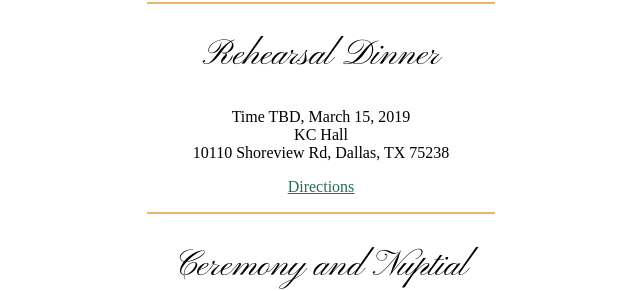
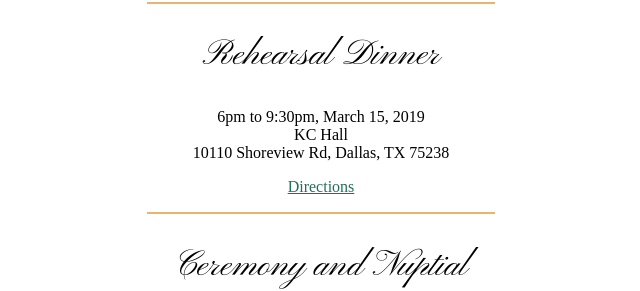
Before and after one commit to breckenedge/meowiedintexas.com, a Jekyll site: the page built from index.html, in a window 1280 px wide and 900 px high, scrolled down 657 px. Shown: the part 152-443 px from the top of the window, without its empty margins (319-959 px from the left). Built offline with Jekyll 4.4.1, drawn with Linux system fonts in a browser that asks for light colours.

Commit message:
Add times to rehearsal dinner

```diff
--- a/index.html
+++ b/index.html
@@ -9,7 +9,7 @@ layout: default
   <h2>Rehearsal Dinner</h2>
 
   <p>
-  Time TBD, March 15, 2019<br>
+  6pm to 9:30pm, March 15, 2019<br>
   KC Hall<br>
   10110 Shoreview Rd, Dallas, TX 75238
   </p>
```
